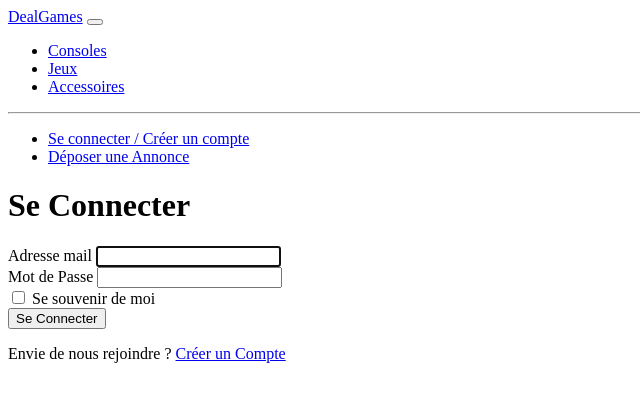
After one commit to Tom-Dln/Deal_Games, a Symfony app: template templates/security/login.html.twig in a window 1280 px wide. The commit adds this page. Shown: the top 402 px of the page, without its empty margins (0-640 px from the left). Run offline with Twig, Linux system fonts and the light colour scheme; the template is opened without the code that fills it, so the values that code supplies are empty; some libraries are stand-ins or nearby versions.

Commit message:
Création Login & Remember Me

```diff
--- a/templates/_nav.html.twig
+++ b/templates/_nav.html.twig
@@ -1,3 +1,4 @@
+{# {{ dump(app.user) }} #}
 <nav class="navbar navbar-expand-lg navbar-light bg-light shadow">
 	<div class="container">
 		<a class="navbar-brand" href="{{path('app_front')}}">DealGames</a>
@@ -18,14 +19,24 @@
 			</ul>
 			<hr class="d-lg-none">
 			<ul class="navbar-nav">
+				{% if app.user %}
+					<li class="nav-item">
+						<a class="nav-link" href="#">
+							<i class="fa-solid fa-circle-user"></i>
+							{{ app.user.firstname }}
+							{{ app.user.lastname }}
+						</a>
+					</li>
+				{% else %}
+					<li class="nav-item">
+						<a class="nav-link" href="{{ path('app_login') }}">
+							<i class="fa-solid fa-circle-user"></i>
+							Se connecter / Créer un compte
+						</a>
+					</li>
+				{% endif %}
 				<li class="nav-item">
-					<a class="nav-link" href="#">
-						<i class="fa-solid fa-circle-user"></i>
-						Se connecter
-					</a>
-				</li>
-				<li class="nav-item">
-					<a class="btn btn-secondary" href="{{ path('app_item_new') }}" role="button">
+					<a class="btn btn-secondary" href="{{ app.user ? path('app_item_new') : path('app_login') }}" role="button">
 						<i class="fa-solid fa-plus"></i>
 						Déposer une Annonce
 					</a>
--- /dev/null
+++ b/templates/security/login.html.twig
@@ -0,0 +1,53 @@
+{% extends 'base.html.twig' %}
+
+{% block title %}
+	Se Connecter | DealGames
+{% endblock %}
+
+{% block body %}
+	<div class="row">
+		<div class="col-12 col-md-9 col-lg-6 mx-auto p-5 shadow-custom rounded-3">
+			<form method="post">
+				{% if error %}
+					<div class="alert alert-danger">{{ error.messageKey|trans(error.messageData, 'security') }}</div>
+				{% endif %}
+
+				{% if app.user %}
+					<div class="mb-3">
+						Vous êtes connecté en tant que
+						{{ app.user.username }},
+						<a href="{{ path('app_logout') }}">Se Déconnecter</a>
+					</div>
+				{% endif %}
+
+				<h1 class="mb-4 font-weight-normal">Se Connecter</h1>
+				<div class="mb-3">
+					<label for="inputEmail" class="form-label">Adresse mail</label>
+					<input type="email" value="{{ last_username }}" name="email" id="inputEmail" class="form-control" autocomplete="email" required autofocus>
+				</div>
+				<div class="mb-3">
+					<label for="inputPassword" class="form-label">Mot de Passe</label>
+					<input type="password" name="password" id="inputPassword" class="form-control" autocomplete="current-password" required>
+				</div>
+
+				<input type="hidden" name="_csrf_token" value="{{ csrf_token('authenticate') }}">
+				<div class="checkbox mb-3">
+					<label>
+						<input type="checkbox" name="_remember_me">
+						Se souvenir de moi
+					</label>
+				</div>
+
+				<span class="d-flex justify-content-center">
+					<button class="btn btn-primary btn-lg mt-4" type="submit">
+						Se Connecter
+					</button>
+				</span>
+			</form>
+			<p class="text-center mt-5">Envie de nous rejoindre ?
+				<a href="{{ path('app_register') }}">Créer un Compte</a>
+			</p>
+		</div>
+	</div>
+
+{% endblock %}
```
Also changed, not shown: src/Controller/SecurityController.php (added, +36 -0 lines), src/Security/UserAuthenticator.php (added, +62 -0 lines), src/Security/UserChecker.php (added, +30 -0 lines), 1 other file.
